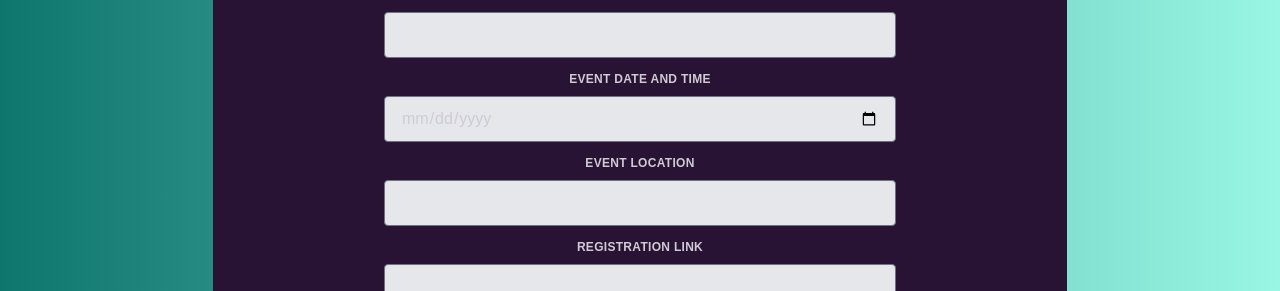
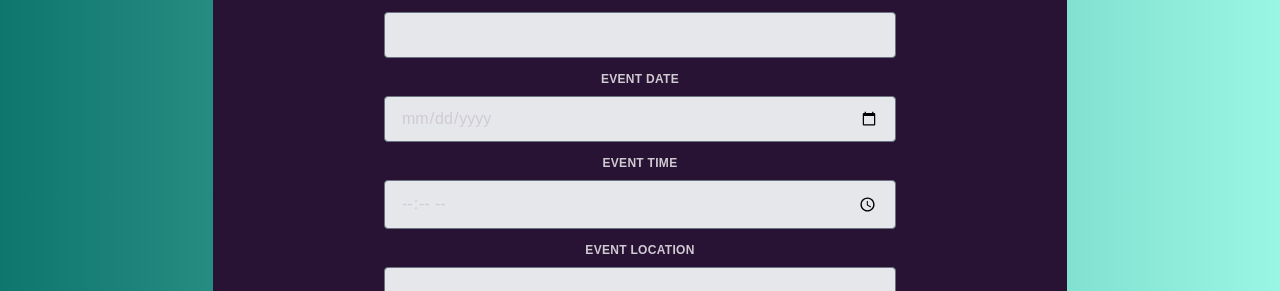
Before and after one commit to a1j9o94/colloqium-front-end, a SvelteKit app: page /campaign/create in a window 1280 px wide. Shown: the part 310-601 px from the top of the page. Built offline with nearby package versions, Linux system fonts and the light colour scheme; no server answers.

Commit message:
Added time to event fields

```diff
--- a/src/lib/campaignOptions.ts
+++ b/src/lib/campaignOptions.ts
@@ -41,7 +41,8 @@ class EventRegistration extends CampaignOption {
             this.campaign_goal = "Get the voter to agree to register for the event"
             this.fields = [
                 ["Event Title", "text_input"],
-                ["Event Date and Time", "date_input"],
+                ["Event Date", "date_input"],
+                ["Event Time", "time_input"],
                 ["Event Location", "text_input"],
                 ["Registration Link","text_input"],
                 ["Event Description", "text_area"],
@@ -52,7 +53,7 @@ class EventRegistration extends CampaignOption {
 
         const prompt = `
             Your name is Sarah. You are a volunteer for ${this.sender.sender_name}. You are reaching out to people who have shown interests in supporting ${this.sender.sender_name} about an upcoming event for the candidate. Your job is to get them to agree to come to the event and fill out the registration link. If they do agree, send them this link to register: ${this.fieldValueMap["Registration Link"]} Do not send the link unless they agree to attend.
-            The event is ${this.fieldValueMap["Event Title"]} on ${this.fieldValueMap["Event Date and Time"]} at ${this.fieldValueMap["Event Location"]}.  Event Description:  ${this.fieldValueMap["Event Description"]}
+            The event is ${this.fieldValueMap["Event Title"]} on ${this.fieldValueMap["Event Date"]} ${this.fieldValueMap["Event Time"]} at ${this.fieldValueMap["Event Location"]}.  Event Description:  ${this.fieldValueMap["Event Description"]}
         `
         return prompt
     }
--- a/src/routes/campaign/create/+page.svelte
+++ b/src/routes/campaign/create/+page.svelte
@@ -200,7 +200,11 @@
                             <!-- Bind input to fieldValues object -->
                             <textarea id={field[0]} bind:value={fieldValues[field[0]]} class="appearance-none block w-full bg-gray-200  border rounded py-3 px-4 mb-3 leading-tight focus:outline-none focus:bg-white"></textarea>
                         </div>
-
+                    {:else if field[1] == "time_input"}
+                        <div class="w-full px-3">
+                            <!-- Bind input to fieldValues object -->
+                            <input id={field[0]} type="time" bind:value={fieldValues[field[0]]} class="appearance-none block w-full bg-gray-200  border rounded py-3 px-4 mb-3 leading-tight focus:outline-none focus:bg-white">
+                        </div>
                     {:else }
                         <div class="w-full px-3">
                             <!-- Bind input to fieldValues object -->
```
